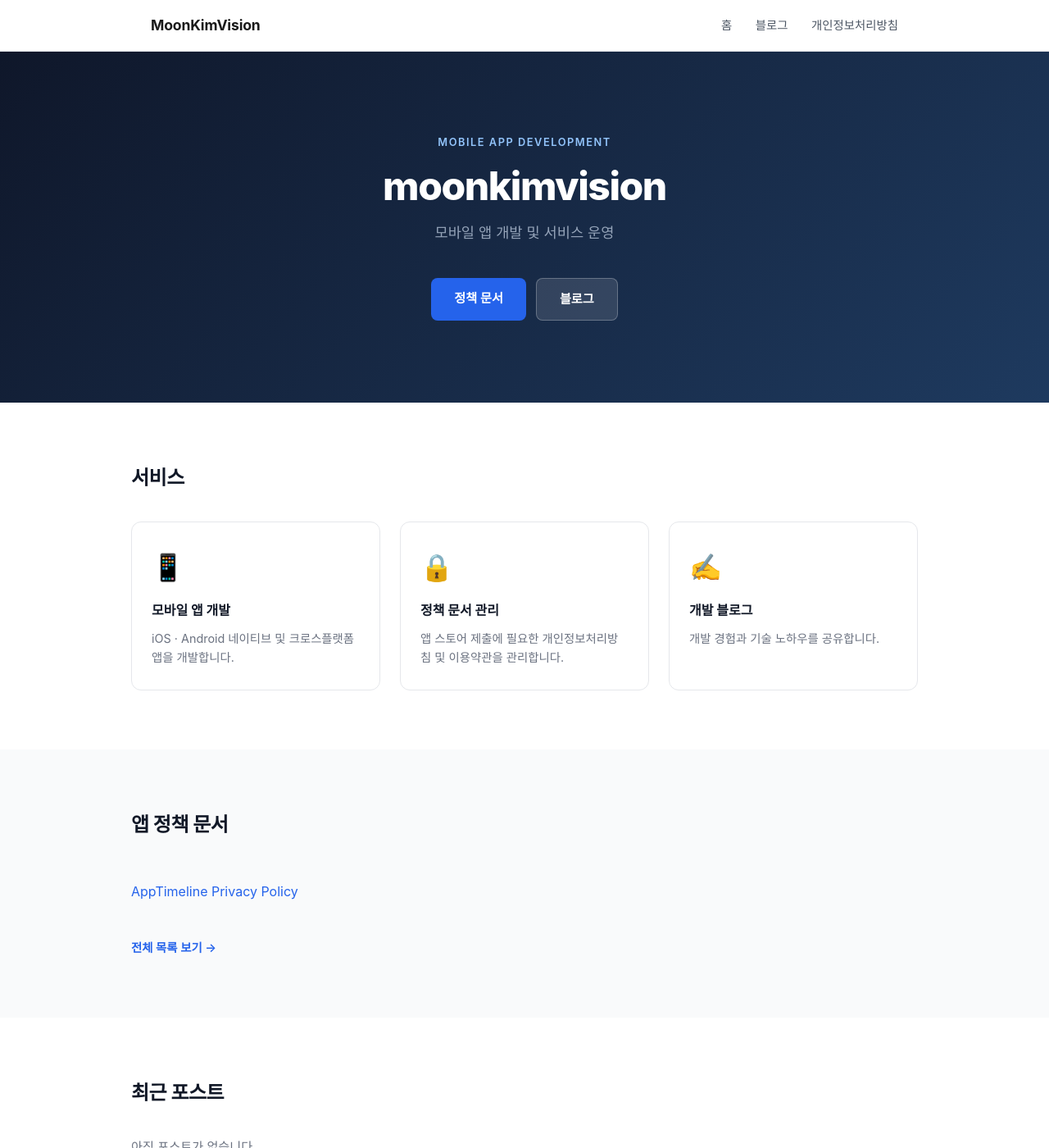
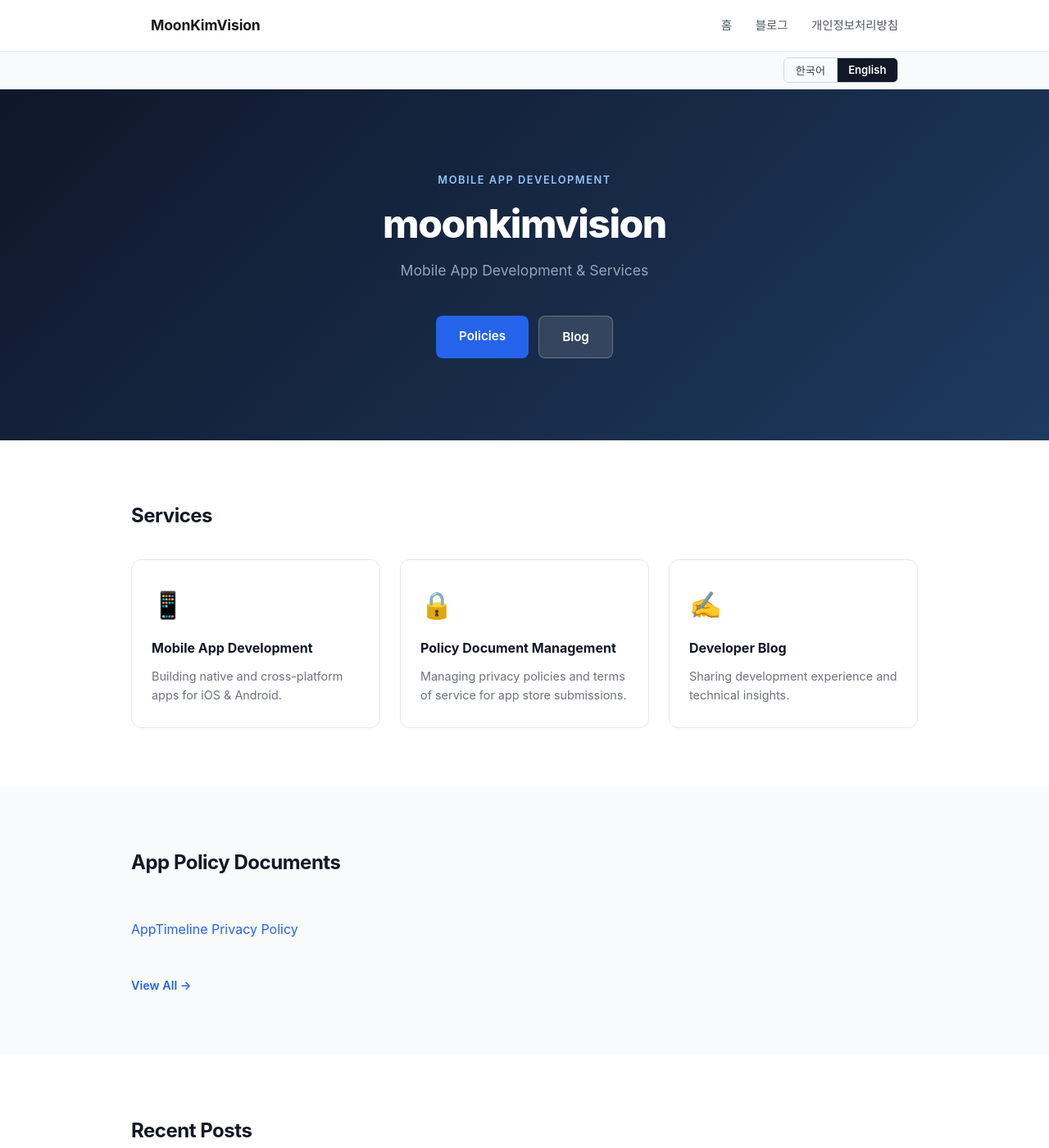
Before and after one commit to moonkimvision/moonkimvision.github.io, a Jekyll site: the page built from index.md, in a window 1280 px wide and 1400 px high. Shown: the whole window at 82% size. Built offline with Jekyll 4.4.1, drawn with Linux system fonts in a browser that asks for light colours; some of the changed text lies outside the part shown.

Commit message:
대문 영문버전 추가 블로그 대문 추가

```diff
--- /dev/null
+++ b/_layouts/home.html
@@ -0,0 +1,72 @@
+---
+layout: default
+---
+<div class="home-lang-bar">
+  <div class="container home-lang-bar-inner">
+    <div class="lang-switcher" role="group" aria-label="Language selector">
+      <button class="lang-btn" id="btn-ko" onclick="setLang('ko')" aria-pressed="true">한국어</button>
+      <button class="lang-btn" id="btn-en" onclick="setLang('en')" aria-pressed="false">English</button>
+    </div>
+  </div>
+</div>
+
+{{ content }}
+
+<style>
+.home-lang-bar {
+  background: #f9fafb;
+  border-bottom: 1px solid #e5e7eb;
+  padding: 0.45rem 0;
+}
+.home-lang-bar-inner {
+  display: flex;
+  justify-content: flex-end;
+}
+.home-lang-bar .lang-switcher {
+  display: flex;
+  gap: 0;
+  border: 1px solid #d1d5db;
+  border-radius: 6px;
+  overflow: hidden;
+}
+.home-lang-bar .lang-btn {
+  padding: 0.3rem 0.85rem;
+  border: none;
+  background: #f9fafb;
+  color: #374151;
+  font-size: 0.82rem;
+  cursor: pointer;
+  transition: background 0.15s, color 0.15s;
+  font-family: inherit;
+}
+.home-lang-bar .lang-btn:first-child { border-right: 1px solid #d1d5db; }
+.home-lang-bar .lang-btn.active {
+  background: #111827;
+  color: #fff;
+  font-weight: 600;
+}
+.home-lang-bar .lang-btn:hover:not(.active) { background: #e5e7eb; }
+</style>
+
+<script>
+(function () {
+  var stored = localStorage.getItem('site-lang');
+  var initial = stored || (navigator.language && navigator.language.startsWith('ko') ? 'ko' : 'en');
+  setLang(initial);
+
+  function setLang(lang) {
+    var isKo = lang === 'ko';
+    document.querySelectorAll('.lang-ko').forEach(function(el){ el.style.display = isKo ? '' : 'none'; });
+    document.querySelectorAll('.lang-en').forEach(function(el){ el.style.display = isKo ? 'none' : ''; });
+    var btnKo = document.getElementById('btn-ko');
+    var btnEn = document.getElementById('btn-en');
+    btnKo.classList.toggle('active', isKo);
+    btnEn.classList.toggle('active', !isKo);
+    btnKo.setAttribute('aria-pressed', String(isKo));
+    btnEn.setAttribute('aria-pressed', String(!isKo));
+    localStorage.setItem('site-lang', lang);
+  }
+
+  window.setLang = setLang;
+})();
+</script>
--- a/index.md
+++ b/index.md
@@ -1,38 +1,54 @@
 ---
-layout: default
-title: 홈
+layout: home
+title: Home
 ---
 
 <section class="hero">
   <div class="hero-inner">
     <p class="hero-eyebrow">Mobile App Development</p>
     <h1 class="hero-title">moonkimvision</h1>
-    <p class="hero-tagline">모바일 앱 개발 및 서비스 운영</p>
+    <p class="hero-tagline lang-ko">모바일 앱 개발 및 서비스 운영</p>
+    <p class="hero-tagline lang-en">Mobile App Development &amp; Services</p>
     <div class="hero-cta">
-      <a href="/privacy/" class="btn btn-primary">정책 문서</a>
-      <a href="/posts/" class="btn btn-secondary">블로그</a>
+      <a href="/privacy/" class="btn btn-primary">
+        <span class="lang-ko">정책 문서</span>
+        <span class="lang-en">Policies</span>
+      </a>
+      <a href="/posts/" class="btn btn-secondary">
+        <span class="lang-ko">블로그</span>
+        <span class="lang-en">Blog</span>
+      </a>
     </div>
   </div>
 </section>
 
 <section class="section">
   <div class="section-inner">
-    <h2 class="section-title">서비스</h2>
+    <h2 class="section-title">
+      <span class="lang-ko">서비스</span>
+      <span class="lang-en">Services</span>
+    </h2>
     <div class="card-grid">
       <div class="card">
         <div class="card-icon">📱</div>
-        <h3>모바일 앱 개발</h3>
-        <p>iOS · Android 네이티브 및 크로스플랫폼 앱을 개발합니다.</p>
+        <h3 class="lang-ko">모바일 앱 개발</h3>
+        <h3 class="lang-en">Mobile App Development</h3>
+        <p class="lang-ko">iOS · Android 네이티브 및 크로스플랫폼 앱을 개발합니다.</p>
+        <p class="lang-en">Building native and cross-platform apps for iOS &amp; Android.</p>
       </div>
       <div class="card">
         <div class="card-icon">🔒</div>
-        <h3>정책 문서 관리</h3>
-        <p>앱 스토어 제출에 필요한 개인정보처리방침 및 이용약관을 관리합니다.</p>
+        <h3 class="lang-ko">정책 문서 관리</h3>
+        <h3 class="lang-en">Policy Document Management</h3>
+        <p class="lang-ko">앱 스토어 제출에 필요한 개인정보처리방침 및 이용약관을 관리합니다.</p>
+        <p class="lang-en">Managing privacy policies and terms of service for app store submissions.</p>
       </div>
       <div class="card">
         <div class="card-icon">✍️</div>
-        <h3>개발 블로그</h3>
-        <p>개발 경험과 기술 노하우를 공유합니다.</p>
+        <h3 class="lang-ko">개발 블로그</h3>
+        <h3 class="lang-en">Developer Blog</h3>
+        <p class="lang-ko">개발 경험과 기술 노하우를 공유합니다.</p>
+        <p class="lang-en">Sharing development experience and technical insights.</p>
       </div>
     </div>
   </div>
@@ -40,9 +56,11 @@ title: 홈
 
 <section class="section section-alt">
   <div class="section-inner">
-    <h2 class="section-title">앱 정책 문서</h2>
+    <h2 class="section-title">
+      <span class="lang-ko">앱 정책 문서</span>
+      <span class="lang-en">App Policy Documents</span>
+    </h2>
     {% assign policy_docs = site.policies %}
-    {% assign privacy_pages = site.pages | where_exp: "p", "p.url contains '/privacy/'" | where_exp: "p", "p.url != '/privacy/'" %}
     {% if policy_docs.size > 0 %}
     <ul class="policy-list">
       {% for p in policy_docs %}
@@ -50,32 +68,44 @@ title: 홈
       {% endfor %}
     </ul>
     {% else %}
-    <p class="empty-msg">등록된 정책 문서가 없습니다.</p>
+    <p class="empty-msg lang-ko">등록된 정책 문서가 없습니다.</p>
+    <p class="empty-msg lang-en">No policy documents registered yet.</p>
     {% endif %}
     <div style="margin-top:24px">
-      <a href="/privacy/" class="link-more">전체 목록 보기 →</a>
+      <a href="/privacy/" class="link-more">
+        <span class="lang-ko">전체 목록 보기 →</span>
+        <span class="lang-en">View All →</span>
+      </a>
     </div>
   </div>
 </section>
 
 <section class="section">
   <div class="section-inner">
-    <h2 class="section-title">최근 포스트</h2>
+    <h2 class="section-title">
+      <span class="lang-ko">최근 포스트</span>
+      <span class="lang-en">Recent Posts</span>
+    </h2>
     {% assign posts = site.posts | limit: 3 %}
     {% if posts.size > 0 %}
     <ul class="post-list">
       {% for post in posts %}
       <li>
         <div class="post-title"><a href="{{ post.url | relative_url }}">{{ post.title }}</a></div>
-        <div class="post-date">{{ post.date | date: "%Y년 %m월 %d일" }}</div>
+        <div class="post-date lang-ko">{{ post.date | date: "%Y년 %m월 %d일" }}</div>
+        <div class="post-date lang-en">{{ post.date | date: "%B %-d, %Y" }}</div>
       </li>
       {% endfor %}
     </ul>
     {% else %}
-    <p class="empty-msg">아직 포스트가 없습니다.</p>
+    <p class="empty-msg lang-ko">아직 포스트가 없습니다.</p>
+    <p class="empty-msg lang-en">No posts yet.</p>
     {% endif %}
     <div style="margin-top:24px">
-      <a href="/posts/" class="link-more">모든 포스트 보기 →</a>
+      <a href="/posts/" class="link-more">
+        <span class="lang-ko">모든 포스트 보기 →</span>
+        <span class="lang-en">View All Posts →</span>
+      </a>
     </div>
   </div>
 </section>
```
Also changed, not shown: posts.html (added, +29 -0 lines).
